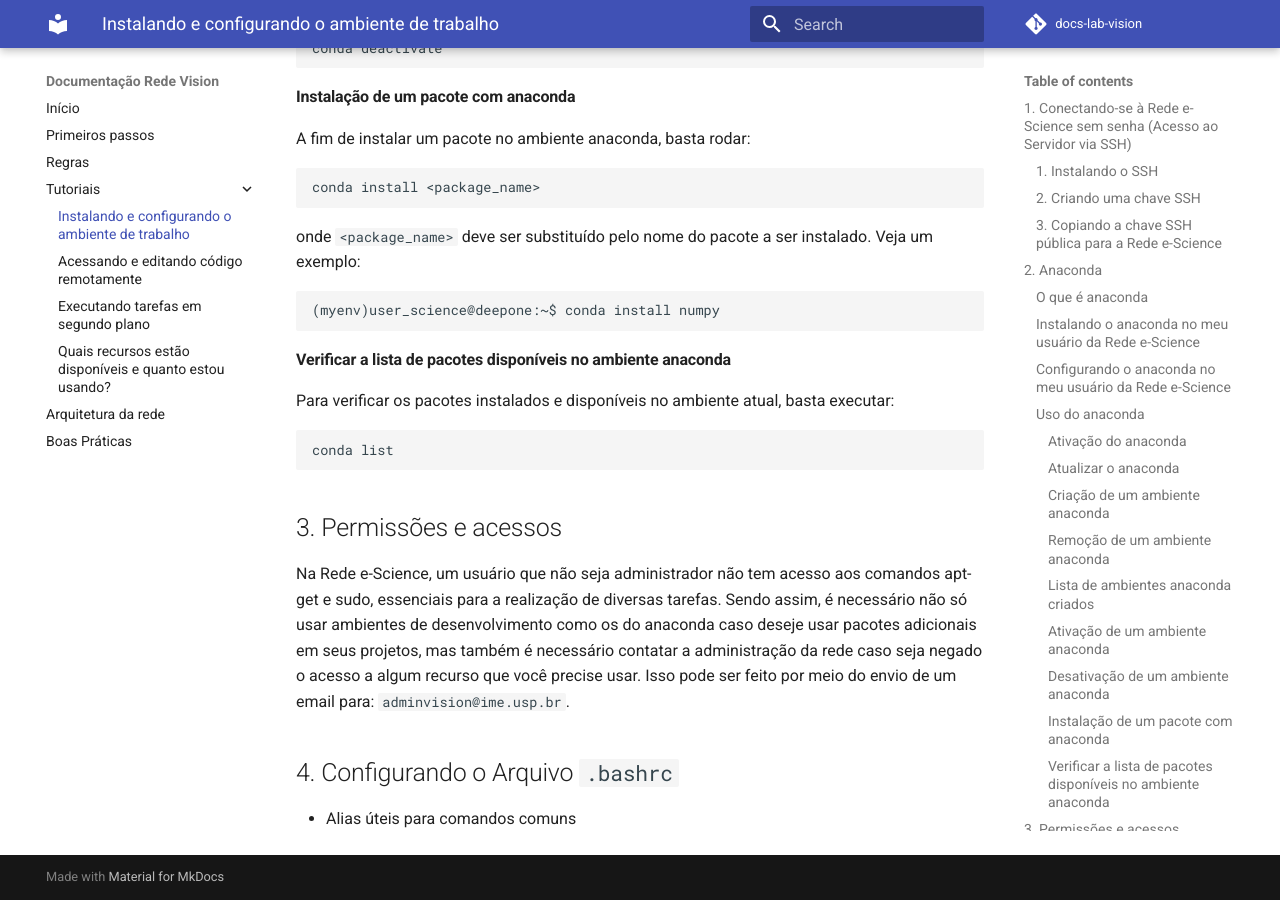
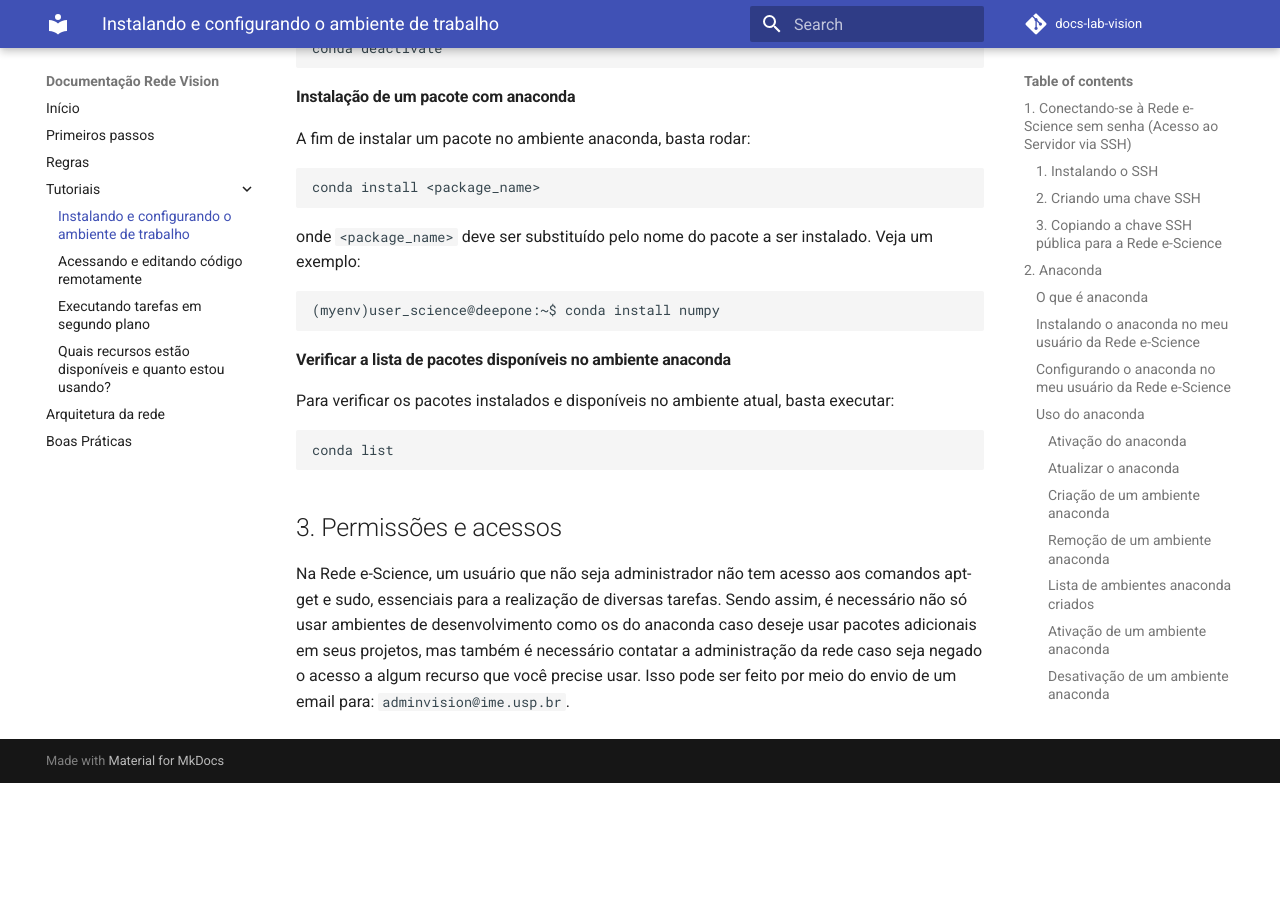
Before and after one commit to arturandre/docs-lab-vision, an MkDocs documentation site: the page built from docs/tutorials/configuring-workplace.md, in a window 1280 px wide and 900 px high, scrolled down 5327 px. Built offline with MkDocs 1.6.1 and Material for MkDocs 9.7.7, drawn with Linux system fonts in a browser that asks for light colours; comment, search, counter and statistics services are not loaded; after the commit the page ends 6110 px from its top, so only the background shows below that.

Commit message:
comenta a parte de bashrc

```diff
--- a/docs/tutorials/configuring-workplace.md
+++ b/docs/tutorials/configuring-workplace.md
@@ -198,5 +198,5 @@ conda list
 ## 3. Permissões e acessos
 Na Rede e-Science, um usuário que não seja administrador não tem acesso aos comandos apt-get e sudo, essenciais para a realização de diversas tarefas. Sendo assim, é necessário não só usar ambientes de desenvolvimento como os do anaconda caso deseje usar pacotes adicionais em seus projetos, mas também é necessário contatar a administração da rede caso seja negado o acesso a algum recurso que você precise usar. Isso pode ser feito por meio do envio de um email para: `adminvision@ime.usp.br`.
 
-## 4. Configurando o Arquivo `.bashrc`
-- Alias úteis para comandos comuns
+<!-- ## 4. Configurando o Arquivo `.bashrc`
+- Alias úteis para comandos comuns -->
```
